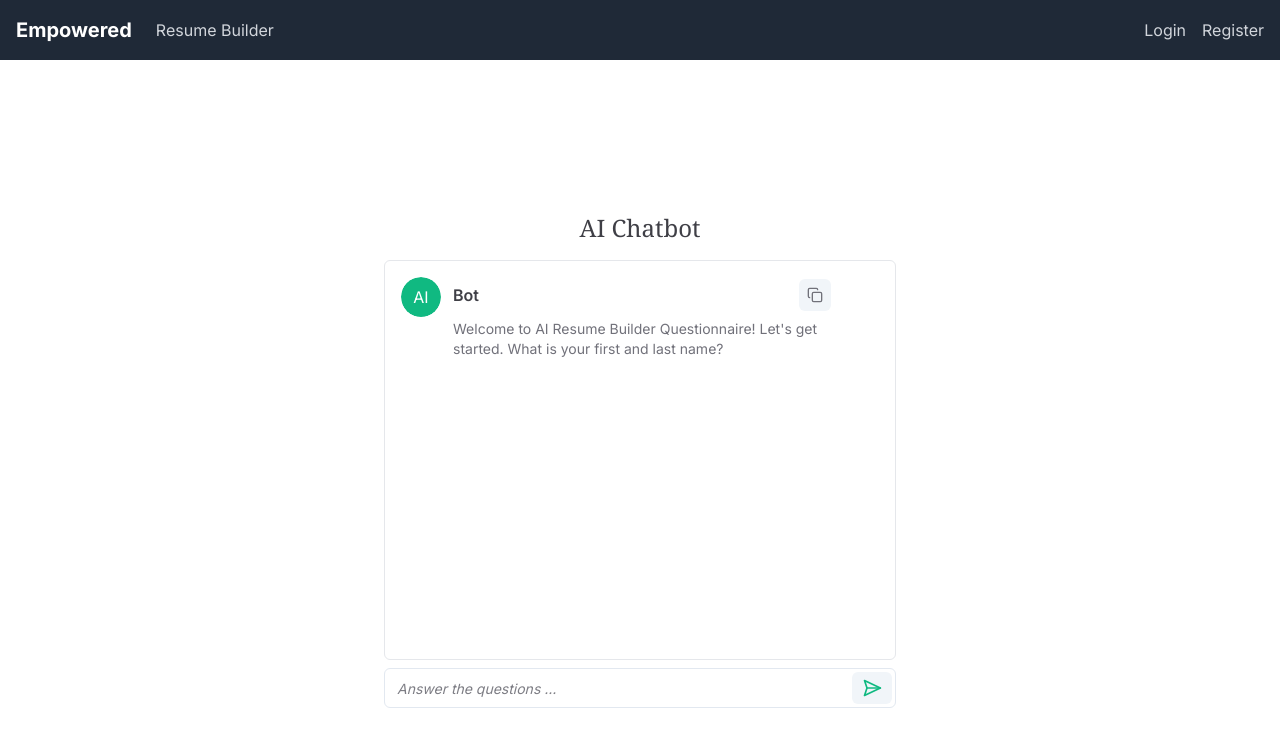
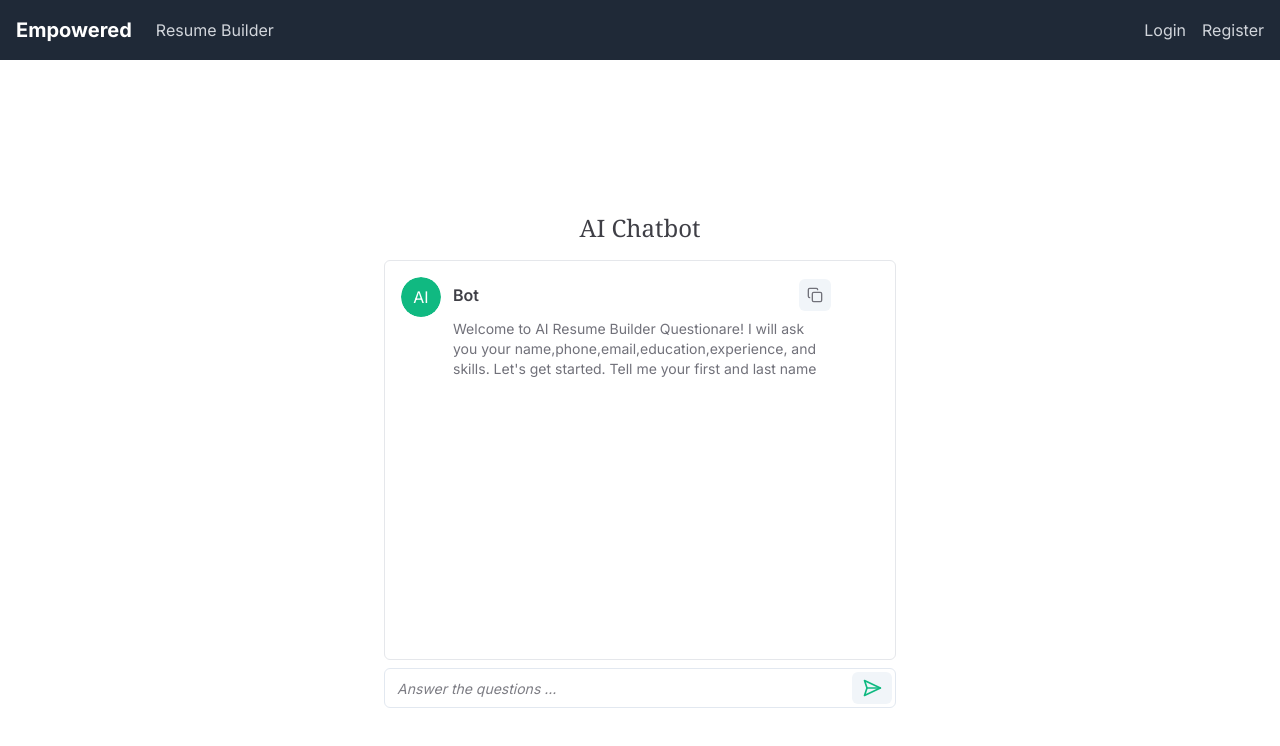
Before and after one commit to tahbee03/empowered, a Next.js app: page /resume in a window 1280 px wide. Shown: the top 746 px of the page. Built offline with nearby package versions, Linux system fonts and the light colour scheme; no server answers.

Commit message:
bug fixes for the paths

```diff
--- a/src/app/api/auth/[...nextauth]/route.js
+++ b/src/app/api/auth/[...nextauth]/route.js
@@ -1,5 +1,5 @@
-import connectMongoDB from "@/libs/mongodb";
-import User from "@/models/User";
+import connectMongoDB from "../../../../libs/mongodb";
+import User from "../../../../models/User";
 import NextAuth from "next-auth/next";
 import CredentialsProvider from "next-auth/providers/credentials";
 import bcrypt from "bcrypt";
--- a/src/app/layout.js
+++ b/src/app/layout.js
@@ -1,7 +1,7 @@
 import { Inter } from 'next/font/google'
 import './globals.css'
-import { AuthProvider } from '@/components/Providers'
-import Header from '@/components/Header'
+import { AuthProvider } from '../components/Providers'
+import Header from '../components/Header'
 
 const inter = Inter({ subsets: ['latin'] })
 
--- a/src/app/resume/page.jsx
+++ b/src/app/resume/page.jsx
@@ -4,11 +4,11 @@ import React from 'react'
 import { useChat } from 'ai/react'
 import { useEffect, useRef } from 'react'
 
-import { Input } from '@/components/ui/input'
-import { Button } from '@/components/ui/button'
-import { ScrollArea } from '@/components/ui/scroll-area'
-import CopyToClipboard from '@/components/copy-to-clipboard'
-import { Avatar, AvatarFallback, AvatarImage } from '@/components/ui/avatar'
+import { Input } from '../../components/ui/input'
+import { Button } from '../../components/ui/button'
+import { ScrollArea } from '../../components/ui/scroll-area'
+import CopyToClipboard from '../../components/copy-to-clipboard'
+import { Avatar, AvatarFallback, AvatarImage } from '../../components/ui/avatar'
 
 import { SendHorizontalIcon } from 'lucide-react'
 
@@ -20,7 +20,7 @@ export default function Page() {
         {
           id: Date.now().toString(),
           role: 'assistant',
-          content: 'Welcome to AI Resume Builder Questionnaire! Let\'s get started. What is your first and last name?',
+          content: 'Welcome to AI Resume Builder Questionare! I will ask you your name,phone,email,education,experience, and skills. Let\'s get started. Tell me your first and last name ',
         }
       ]
     })
--- a/src/components/copy-to-clipboard.js
+++ b/src/components/copy-to-clipboard.js
@@ -1,9 +1,9 @@
 'use client';
 
 import React from 'react';
-import { cn } from '@/lib/utils';
-import { useClipboard } from '@/hooks/use-clipboard';
-import { Button } from '@/components/ui/button';
+import { cn } from '../lib/utils';
+import { useClipboard } from '../hooks/use-clipboard';
+import { Button } from '../components/ui/button';
 import { CheckIcon, CopyIcon } from 'lucide-react';
 
 export default function CopyToClipboard({
--- a/src/components/ui/avatar.jsx
+++ b/src/components/ui/avatar.jsx
@@ -3,7 +3,7 @@
 import * as React from "react"
 import * as AvatarPrimitive from "@radix-ui/react-avatar"
 
-import { cn } from "@/lib/utils"
+import { cn } from "../../lib/utils"
 
 const Avatar = React.forwardRef(({ className, ...props }, ref) => (
   <AvatarPrimitive.Root
--- a/src/components/ui/button.jsx
+++ b/src/components/ui/button.jsx
@@ -2,7 +2,7 @@ import * as React from "react"
 import { Slot } from "@radix-ui/react-slot"
 import { cva } from "class-variance-authority";
 
-import { cn } from "@/lib/utils"
+import { cn } from "../../lib/utils"
 
 const buttonVariants = cva(
   "inline-flex items-center justify-center whitespace-nowrap rounded-md text-sm font-medium ring-offset-white transition-colors focus-visible:outline-none focus-visible:ring-2 focus-visible:ring-slate-950 focus-visible:ring-offset-2 disabled:pointer-events-none disabled:opacity-50 dark:ring-offset-slate-950 dark:focus-visible:ring-slate-300",
--- a/src/components/ui/input.jsx
+++ b/src/components/ui/input.jsx
@@ -1,6 +1,6 @@
 import * as React from "react"
 
-import { cn } from "@/lib/utils"
+import { cn } from "../../lib/utils"
 
 const Input = React.forwardRef(({ className, type, ...props }, ref) => {
   return (
--- a/src/components/ui/scroll-area.jsx
+++ b/src/components/ui/scroll-area.jsx
@@ -3,7 +3,7 @@
 import * as React from "react"
 import * as ScrollAreaPrimitive from "@radix-ui/react-scroll-area"
 
-import { cn } from "@/lib/utils"
+import { cn } from "../../lib/utils"
 
 const ScrollArea = React.forwardRef(({ className, children, ...props }, ref) => (
   <ScrollAreaPrimitive.Root
```
